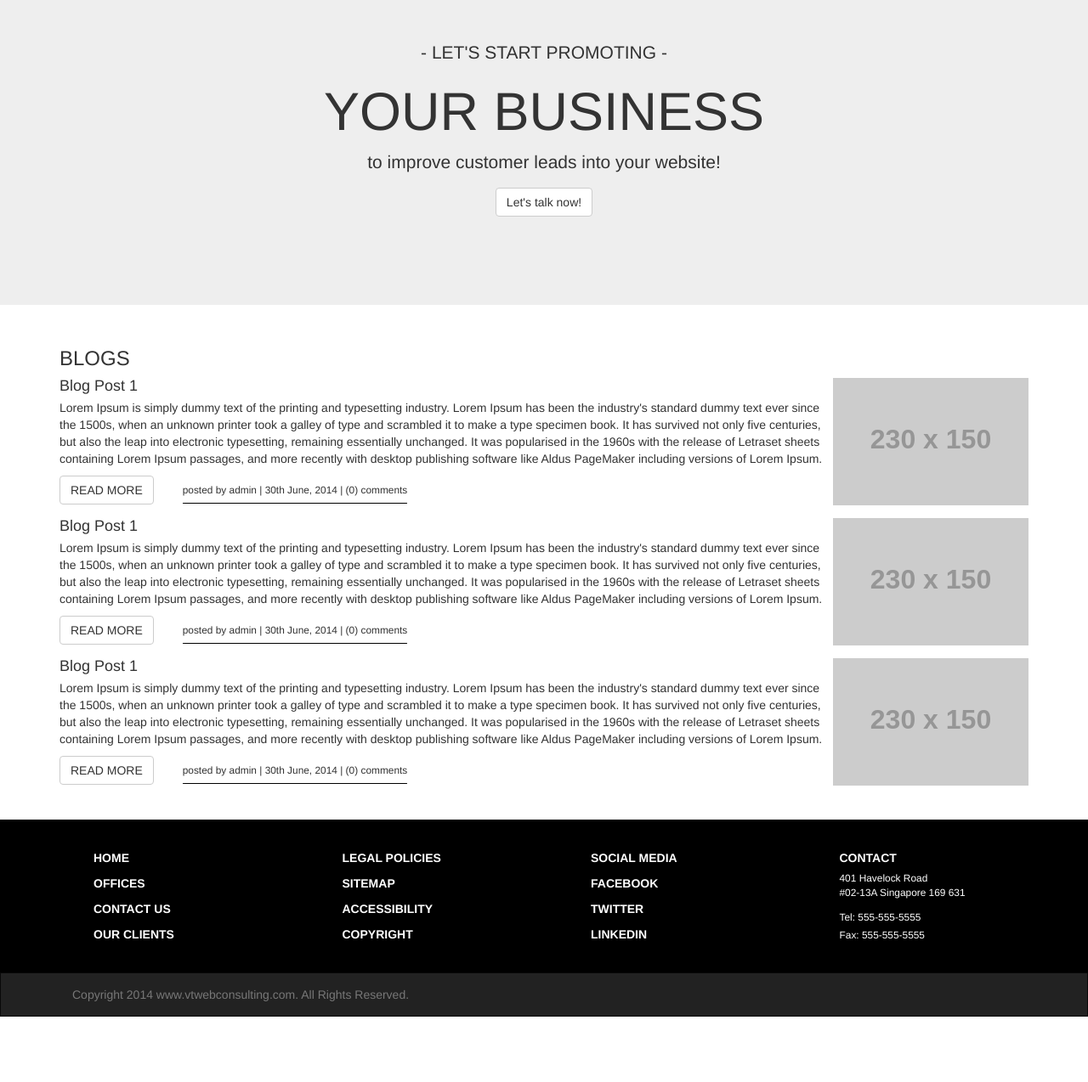
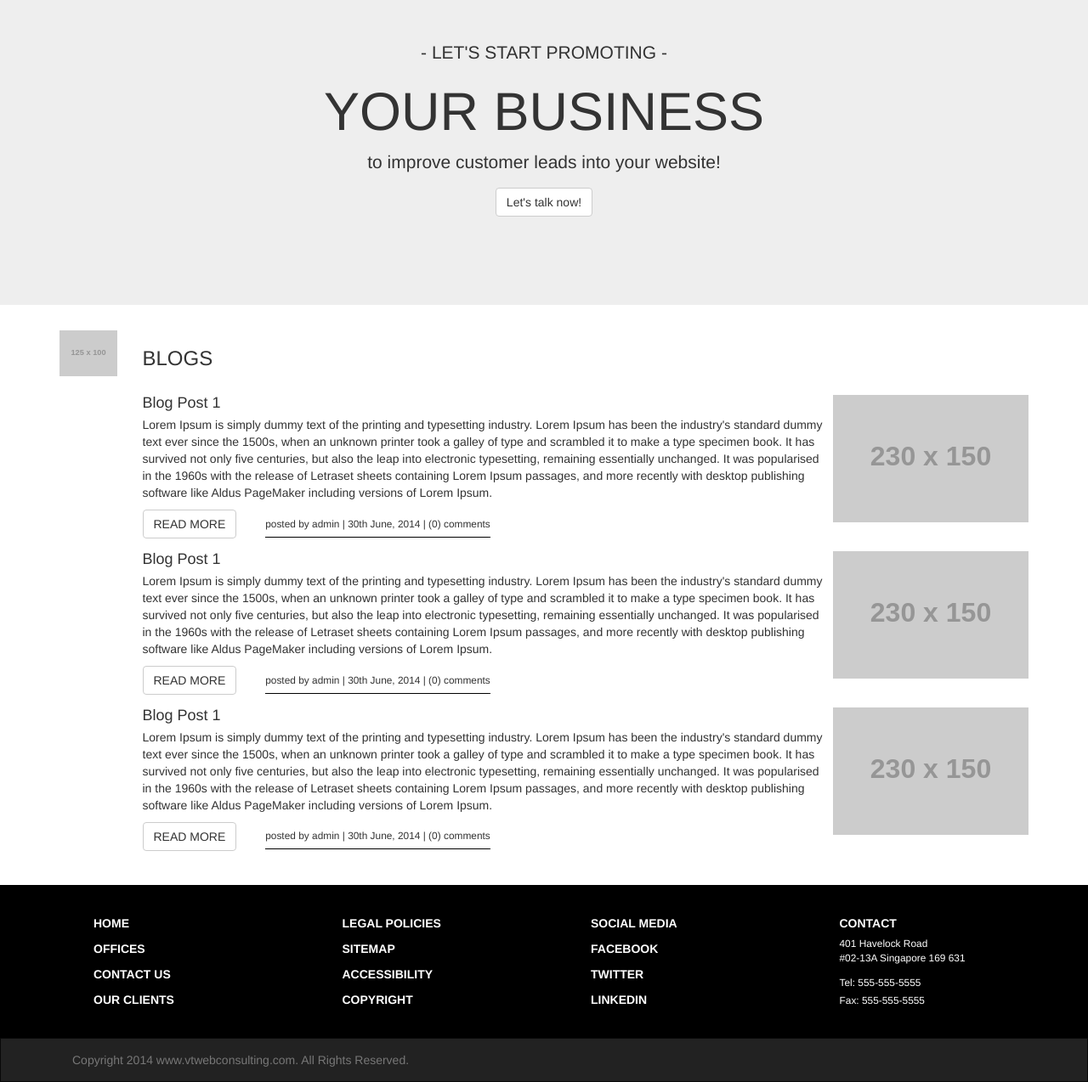
Before and after one commit to fv42wid/wptheme20140706, a PHP site: page / in a window 1280 px wide. Shown: the part 111-1385 px from the top of the page at 85% size. Before the commit the page ends 1308 px from the top, so only its background shows below. Run offline with PHP 8.4, Linux system fonts and the light colour scheme; grey boxes labelled with a size stand in for pictures from a placeholder-image service; some libraries are stand-ins or nearby versions.

Commit message:
done layout, make theme now

```diff
--- a/index.php
+++ b/index.php
@@ -58,22 +58,35 @@
 
 
 </div>
-
+<!--
 <div class="row">
 	<!--  <div class="pull-left col-sm-1">
 		<img alt="blog image" class="img-responsive" src="http://placehold.it/125x100">
-	</div>-->
+	</div>
 	<div class="container">
 		<div class="row">
+
 			<div class="col-sm-10">
 				<h3>BLOGS</h3>
 			</div>
 		</div>
 	</div>
 </div>
+-->
 
-<div class="container main-container">
-	<div class="row clearfix">
+<div class="container main-container clearfix">
+	<div class="row">
+		<div class="col-sm-1">
+			<img alt="test" src="http://placehold.it/125x100" class="img-responsive">
+		</div>
+
+		<div class="col-sm-11">
+			<div class="row">
+				<div class="col-sm-10">
+					<h3 class="blog-section-title">BLOGS</h3>
+				</div>
+			</div>
+			<div class="row">
 				<div class="col-sm-12">
 					<div class="media">
 						<a class="pull-right" href="#">
@@ -115,19 +128,10 @@
 						</div>
 					</div>
 				</div>
-		<!--
-		<div class="col-sm-3 ad-col">
-			<img alt="ad-image" src="http://placehold.it/230x150">
-			<img alt="ad-image" src="http://placehold.it/230x150">
-			<img alt="ad-image" src="http://placehold.it/230x150">
-			<img alt="ad-image" src="http://placehold.it/230x150">
-
 			</div>
-		 -->
 		</div>
-
 	</div>
-
+</div>
 <nav class="bottom-nav">
 	<div class="container">
 	<div class="row">
--- a/style.css
+++ b/style.css
@@ -56,6 +56,15 @@ nav ul li a {
 	padding-bottom: 40px;
 }
 
+.blog-image-div {
+	margin-left: -70px;
+	padding-right: 0;
+}
+
+.blog-section-title {
+	padding-bottom: 20px;
+}
+
 .bottom-nav {
 	padding-top: 30px;
 	min-height: 180px;
```
Lines whose indentation alone changed are shown as unchanged.
